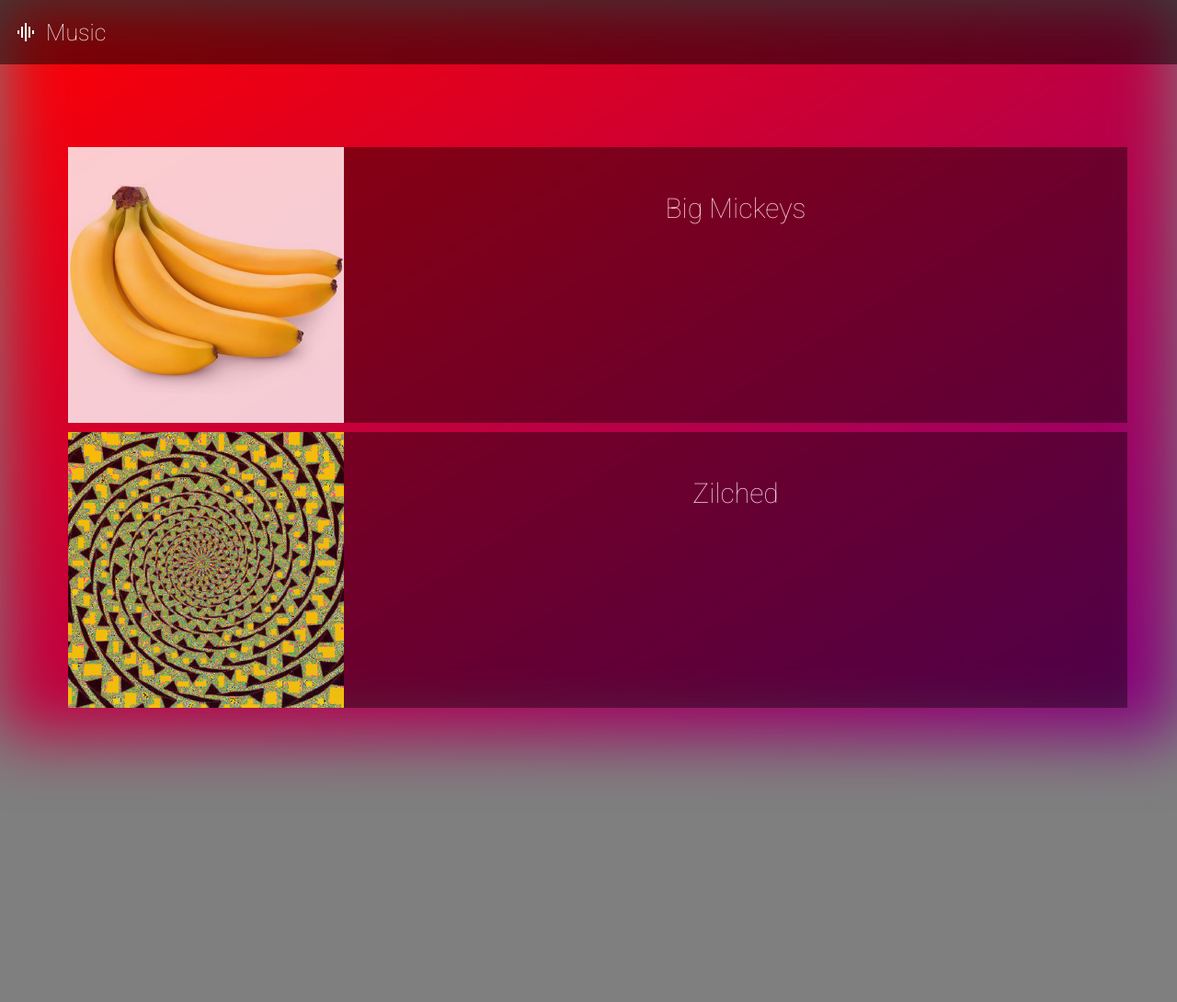
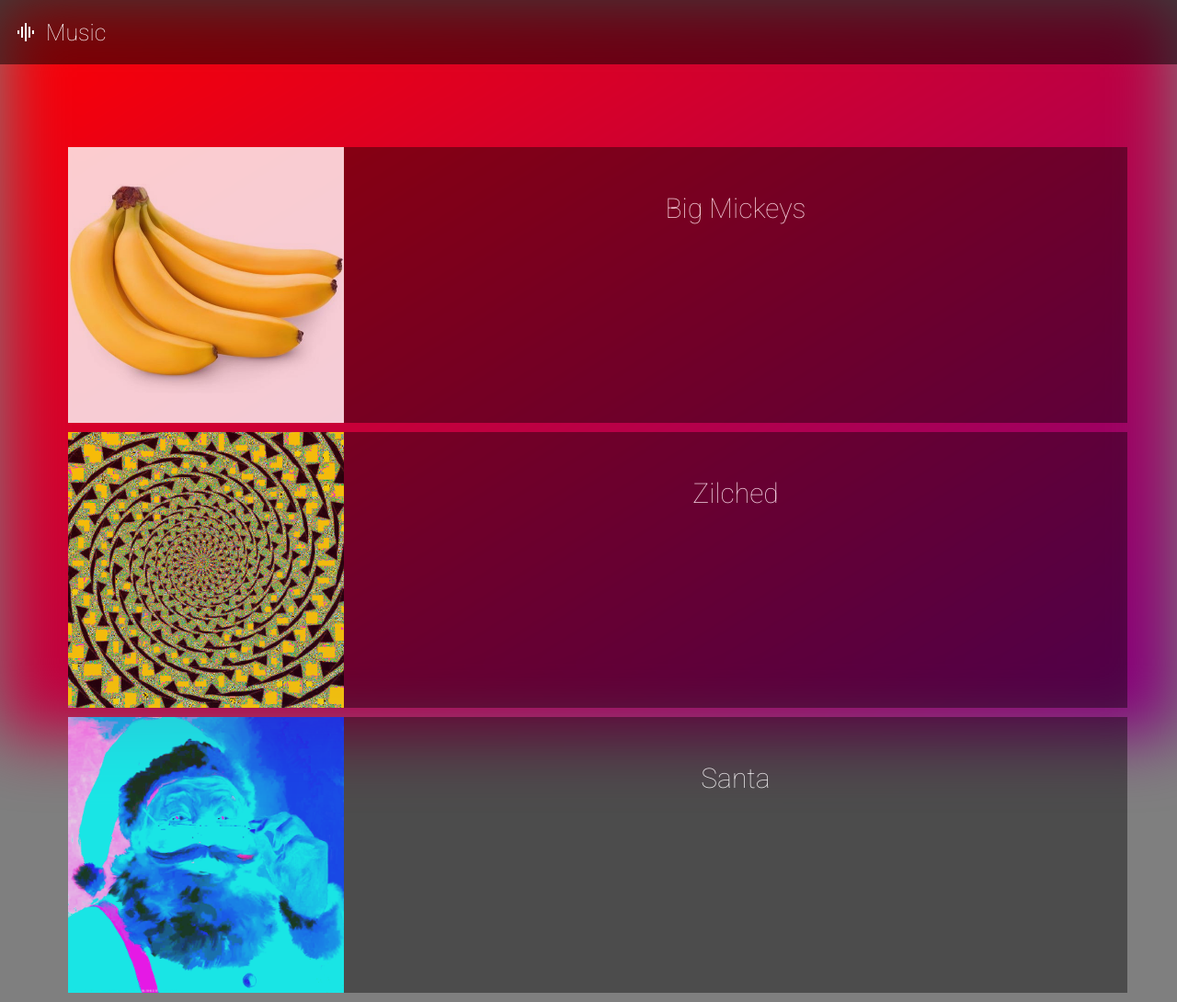
Before and after one commit to LB123658/audio, a plain HTML site: page index.html in a window 1280 px wide. Shown: the whole page at 92% size. Before the commit the page ends 800 px from the top, so only its background shows below. Drawn offline with Linux system fonts and the light colour scheme.

Commit message:
Update index.html

```diff
--- a/index.html
+++ b/index.html
@@ -109,6 +109,7 @@ tracks.appendChild(x);
 
 load("Big Mickeys");
 load("Zilched");
+load("Santa");
 
 </script>
 </body>
```
